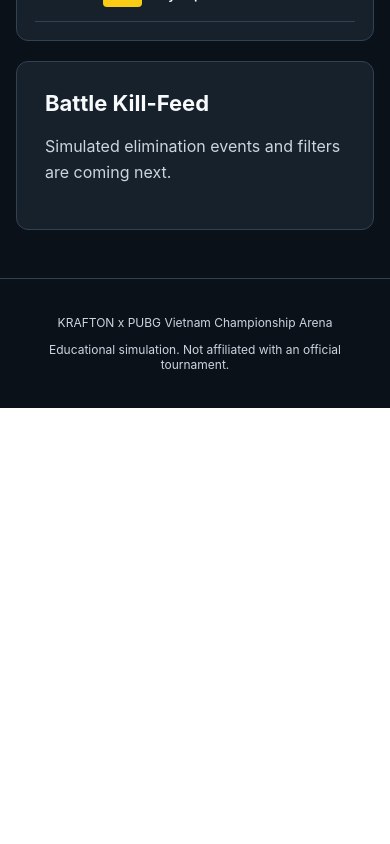
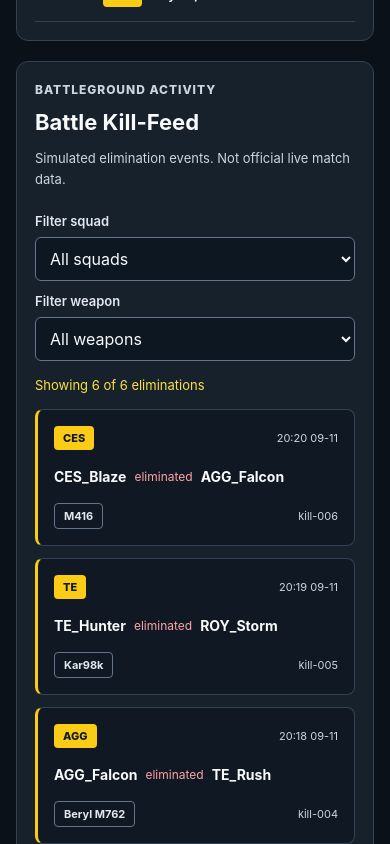
Before and after one commit to 24520273-netizen/Lab3-HW3, a React (Vite) app: page / in a window 390 px wide. Shown: the part 2880-3724 px from the top of the page. Before the commit the page ends 3288 px from the top, so only its background shows below. Built offline with nearby package versions, Linux system fonts and the light colour scheme.

Commit message:
feat(hw3): add kill feed filters and responsive layout

```diff
--- a/src/homeworks/KraftonPubgVnArena/ArenaShell.jsx
+++ b/src/homeworks/KraftonPubgVnArena/ArenaShell.jsx
@@ -1,5 +1,6 @@
 import DropCard from './components/DropCard.jsx'
 import SquadLeaderboard from './components/SquadLeaderboard.jsx'
+import KillFeed from './components/KillFeed.jsx'
 import {
   dropItems,
   squadStandings,
@@ -90,10 +91,7 @@ export default function ArenaShell() {
         <section className={styles.nextPanels} aria-label="Upcoming arena panels">
           <SquadLeaderboard standings={squadStandings} />
 
-          <article>
-            <h2>Battle Kill-Feed</h2>
-            <p>Simulated elimination events and filters are coming next.</p>
-          </article>
+          <KillFeed events={killFeedEvents} squads={squadStandings} />
         </section>
       </main>
 
--- a/src/homeworks/KraftonPubgVnArena/ArenaShell.module.css
+++ b/src/homeworks/KraftonPubgVnArena/ArenaShell.module.css
@@ -277,3 +277,17 @@
     font-size: 14px;
   }
 }
+
+.nextPanels {
+  align-items: start;
+}
+
+.nextPanels > * {
+  min-width: 0;
+}
+
+@media (max-width: 760px) {
+  .nextPanels {
+    grid-template-columns: minmax(0, 1fr);
+  }
+}
--- /dev/null
+++ b/src/homeworks/KraftonPubgVnArena/components/KillFeed.jsx
@@ -0,0 +1,113 @@
+import { useId, useState } from 'react'
+import { getVisibleKillFeed } from '../data/killFeedUtils.js'
+import styles from './KillFeed.module.css'
+
+const timeFormatter = new Intl.DateTimeFormat('vi-VN', {
+  day: '2-digit',
+  month: '2-digit',
+  hour: '2-digit',
+  minute: '2-digit',
+  timeZone: 'Asia/Ho_Chi_Minh',
+})
+
+export default function KillFeed({ events, squads }) {
+  const squadFilterId = useId()
+  const weaponFilterId = useId()
+
+  const [selectedSquad, setSelectedSquad] = useState('all')
+  const [selectedWeapon, setSelectedWeapon] = useState('all')
+
+  const weapons = [...new Set(events.map((event) => event.weapon))]
+    .toSorted((a, b) => a.localeCompare(b))
+
+  const squadNames = new Map(
+    squads.map((squad) => [squad.squadId, squad.shortName]),
+  )
+
+  const visibleEvents = getVisibleKillFeed(events, {
+    squadId: selectedSquad,
+    weapon: selectedWeapon,
+  })
+
+  return (
+    <section className={styles.panel} aria-labelledby="kill-feed-title">
+      <header className={styles.header}>
+        <p className={styles.eyebrow}>BATTLEGROUND ACTIVITY</p>
+        <h2 id="kill-feed-title">Battle Kill-Feed</h2>
+        <p>
+          Simulated elimination events. Not official live match data.
+        </p>
+      </header>
+
+      <div className={styles.controls}>
+        <div className={styles.control}>
+          <label htmlFor={squadFilterId}>Filter squad</label>
+          <select
+            id={squadFilterId}
+            value={selectedSquad}
+            onChange={(event) => setSelectedSquad(event.target.value)}
+          >
+            <option value="all">All squads</option>
+            {squads.map((squad) => (
+              <option key={squad.squadId} value={squad.squadId}>
+                {squad.shortName} - {squad.squadName}
+              </option>
+            ))}
+          </select>
+        </div>
+
+        <div className={styles.control}>
+          <label htmlFor={weaponFilterId}>Filter weapon</label>
+          <select
+            id={weaponFilterId}
+            value={selectedWeapon}
+            onChange={(event) => setSelectedWeapon(event.target.value)}
+          >
+            <option value="all">All weapons</option>
+            {weapons.map((weapon) => (
+              <option key={weapon} value={weapon}>
+                {weapon}
+              </option>
+            ))}
+          </select>
+        </div>
+      </div>
+
+      <output className={styles.status} role="status">
+        Showing {visibleEvents.length} of {events.length} eliminations
+      </output>
+
+      {visibleEvents.length === 0 ? (
+        <p className={styles.empty}>
+          No eliminations match the selected filters.
+        </p>
+      ) : (
+        <ol className={styles.events} aria-label="Simulated eliminations">
+          {visibleEvents.map((event) => (
+            <li key={event.id} className={styles.event}>
+              <div className={styles.eventTop}>
+                <span className={styles.squadTag}>
+                  {squadNames.get(event.squadId) ?? event.squadId}
+                </span>
+                <time dateTime={new Date(event.occurredAtEpochMs).toISOString()}>
+                  {timeFormatter.format(new Date(event.occurredAtEpochMs))}
+                </time>
+              </div>
+
+              <div className={styles.elimination}>
+                <strong>{event.attacker}</strong>
+                <span className={styles.action}>eliminated</span>
+                <strong>{event.victim}</strong>
+              </div>
+
+              <div className={styles.eventBottom}>
+                <span className={styles.weapon}>{event.weapon}</span>
+                <span className={styles.eventId}>{event.id}</span>
+              </div>
+            </li>
+          ))}
+        </ol>
+      )}
+    </section>
+  )
+}
--- /dev/null
+++ b/src/homeworks/KraftonPubgVnArena/components/KillFeed.module.css
@@ -0,0 +1,153 @@
+.panel {
+  min-width: 0;
+  padding: 28px;
+  background: #17212b;
+  border: 1px solid #334155;
+  border-radius: 12px;
+}
+
+.header h2 {
+  margin: 0 0 10px;
+  font-size: 24px;
+}
+
+.header p:last-child {
+  color: #cbd5e1;
+  font-size: 13px;
+  line-height: 1.6;
+}
+
+.eyebrow {
+  margin: 0 0 10px;
+  color: #fde047;
+  font-size: 12px;
+  font-weight: 800;
+  letter-spacing: 0.08em;
+}
+
+.controls {
+  display: grid;
+  grid-template-columns: repeat(2, minmax(0, 1fr));
+  gap: 12px;
+  margin: 24px 0 16px;
+}
+
+.control {
+  display: grid;
+  min-width: 0;
+  gap: 8px;
+}
+
+.control label {
+  font-size: 13px;
+  font-weight: 600;
+  color: #e2e8f0;
+}
+
+.control select {
+  width: 100%;
+  min-height: 44px;
+  padding: 10px;
+  border: 1px solid #64748b;
+  border-radius: 6px;
+  color: #f8fafc;
+  background: #0d1722;
+}
+
+.control select:focus-visible {
+  outline: 3px solid #facc15;
+  outline-offset: 2px;
+}
+
+.status {
+  display: block;
+  margin-bottom: 16px;
+  color: #fde047;
+  font-size: 13px;
+}
+
+.events {
+  display: grid;
+  gap: 12px;
+  margin: 0;
+  padding: 0;
+  list-style: none;
+}
+
+.event {
+  min-width: 0;
+  padding: 16px;
+  background: #101923;
+  border: 1px solid #334155;
+  border-left: 3px solid #facc15;
+  border-radius: 8px;
+}
+
+.eventTop,
+.eventBottom {
+  display: flex;
+  align-items: center;
+  justify-content: space-between;
+  flex-wrap: wrap;
+  gap: 10px;
+}
+
+.eventTop time,
+.eventId {
+  color: #cbd5e1;
+  font-size: 11px;
+}
+
+.squadTag {
+  padding: 5px 9px;
+  border-radius: 4px;
+  background: #facc15;
+  color: #111827;
+  font-size: 11px;
+  font-weight: 800;
+}
+
+.elimination {
+  display: flex;
+  flex-wrap: wrap;
+  align-items: center;
+  gap: 8px;
+  margin: 16px 0;
+  line-height: 1.5;
+  overflow-wrap: anywhere;
+}
+
+.elimination strong {
+  font-size: 14px;
+}
+
+.action {
+  color: #fca5a5;
+  font-size: 12px;
+}
+
+.weapon {
+  padding: 5px 9px;
+  border: 1px solid #64748b;
+  border-radius: 4px;
+  color: #e2e8f0;
+  font-size: 11px;
+  font-weight: 700;
+}
+
+.empty {
+  padding: 26px 12px;
+  color: #cbd5e1;
+  text-align: center;
+  line-height: 1.6;
+}
+
+@media (max-width: 520px) {
+  .panel {
+    padding: 18px;
+  }
+
+  .controls {
+    grid-template-columns: 1fr;
+  }
+}
--- /dev/null
+++ b/src/homeworks/KraftonPubgVnArena/data/killFeedUtils.js
@@ -0,0 +1,20 @@
+export function getVisibleKillFeed(
+  events,
+  { squadId = 'all', weapon = 'all' } = {},
+) {
+  return events
+    .filter((event) => {
+      const matchesSquad =
+        squadId === 'all' || event.squadId === squadId
+
+      const matchesWeapon =
+        weapon === 'all' || event.weapon === weapon
+
+      return matchesSquad && matchesWeapon
+    })
+    .toSorted(
+      (a, b) =>
+        b.occurredAtEpochMs - a.occurredAtEpochMs ||
+        a.id.localeCompare(b.id),
+    )
+}
```
Also changed, not shown: 2 other files (tests, documents, lock files or other folders).
